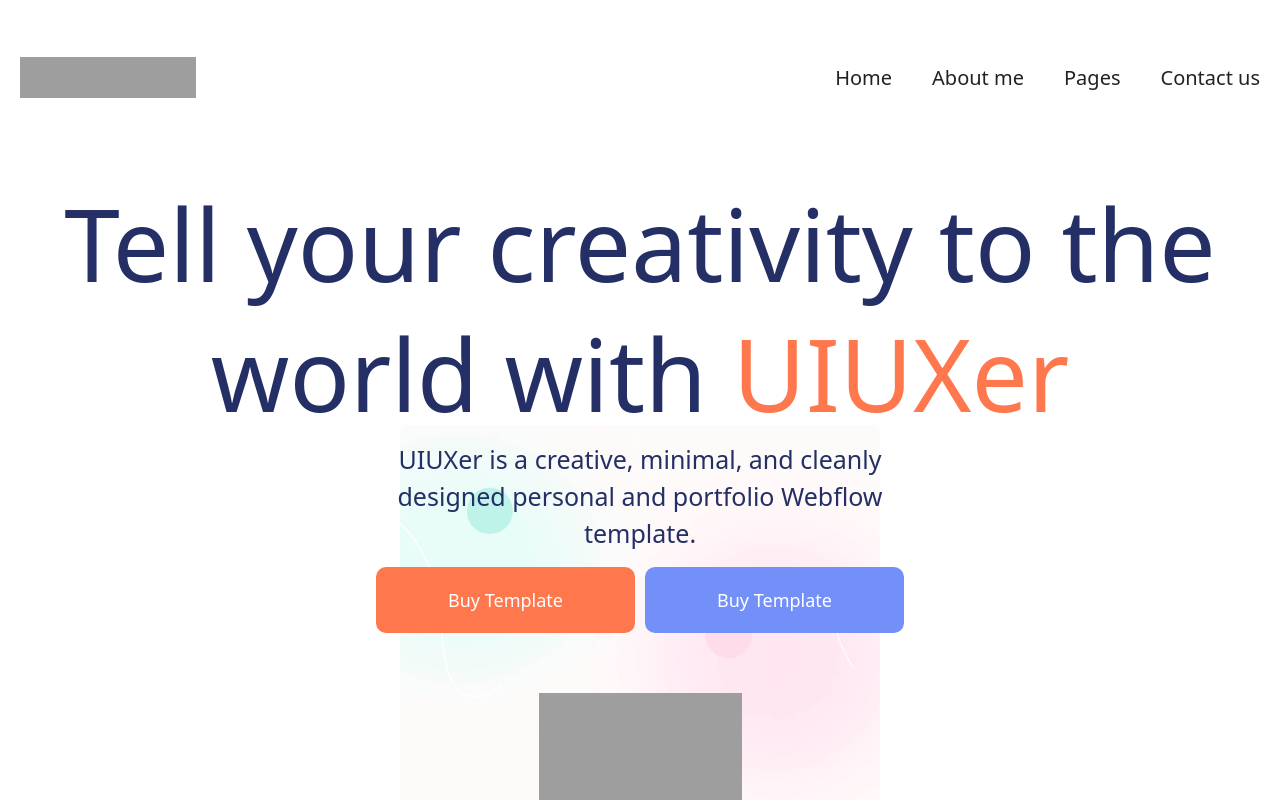
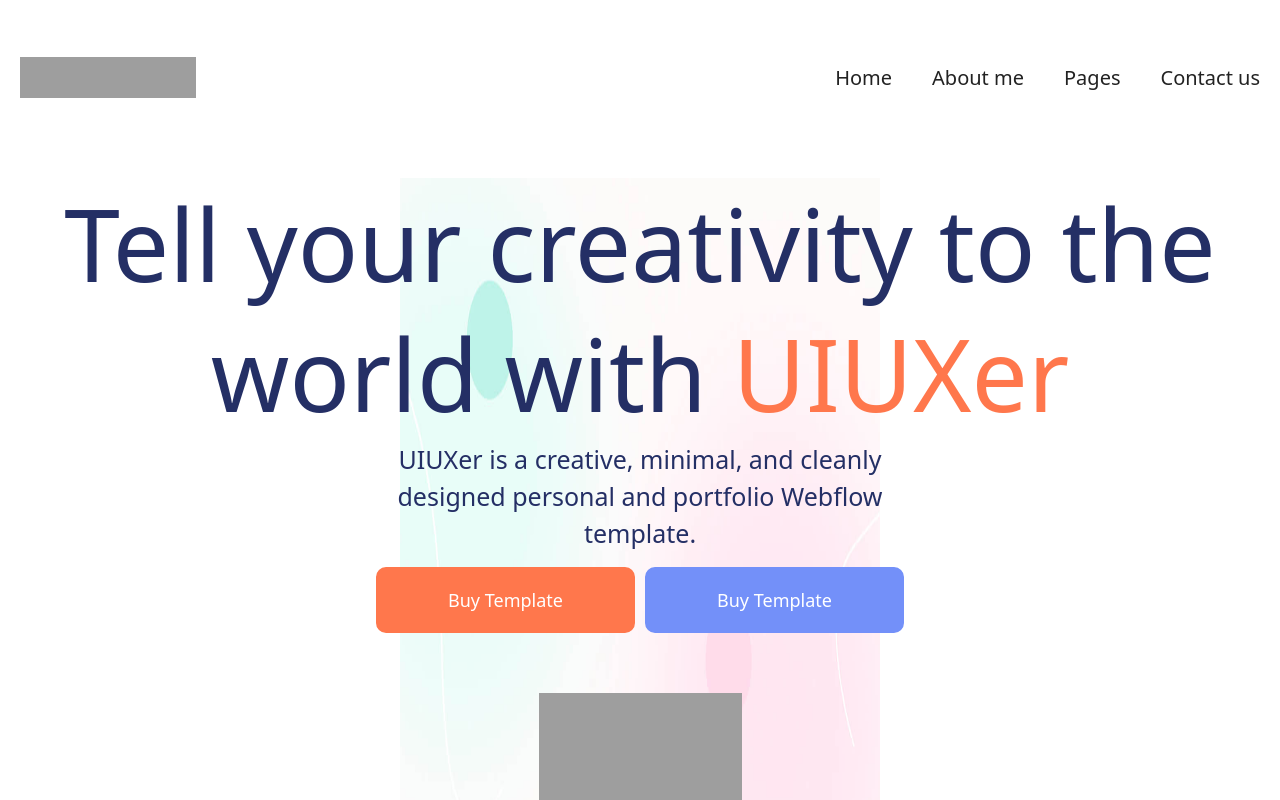
Before and after one commit to Muslima-coder/Imtihon.6-oy, a React (Vite) app: page / in a window 1280 px wide. Shown: the top 800 px of the page. Built offline with nearby package versions, Linux system fonts and the light colour scheme; grey boxes are pictures that could not be loaded.

Commit message:
update commit

```diff
--- a/src/index.css
+++ b/src/index.css
@@ -47,7 +47,7 @@
     background-image: url("./assets/images/hero-bg.png");
     background-repeat: no-repeat;
     background-position: center center;
-    background-size: 480px;
+    background-size: 480px  1000px;
 }
 
 
```
